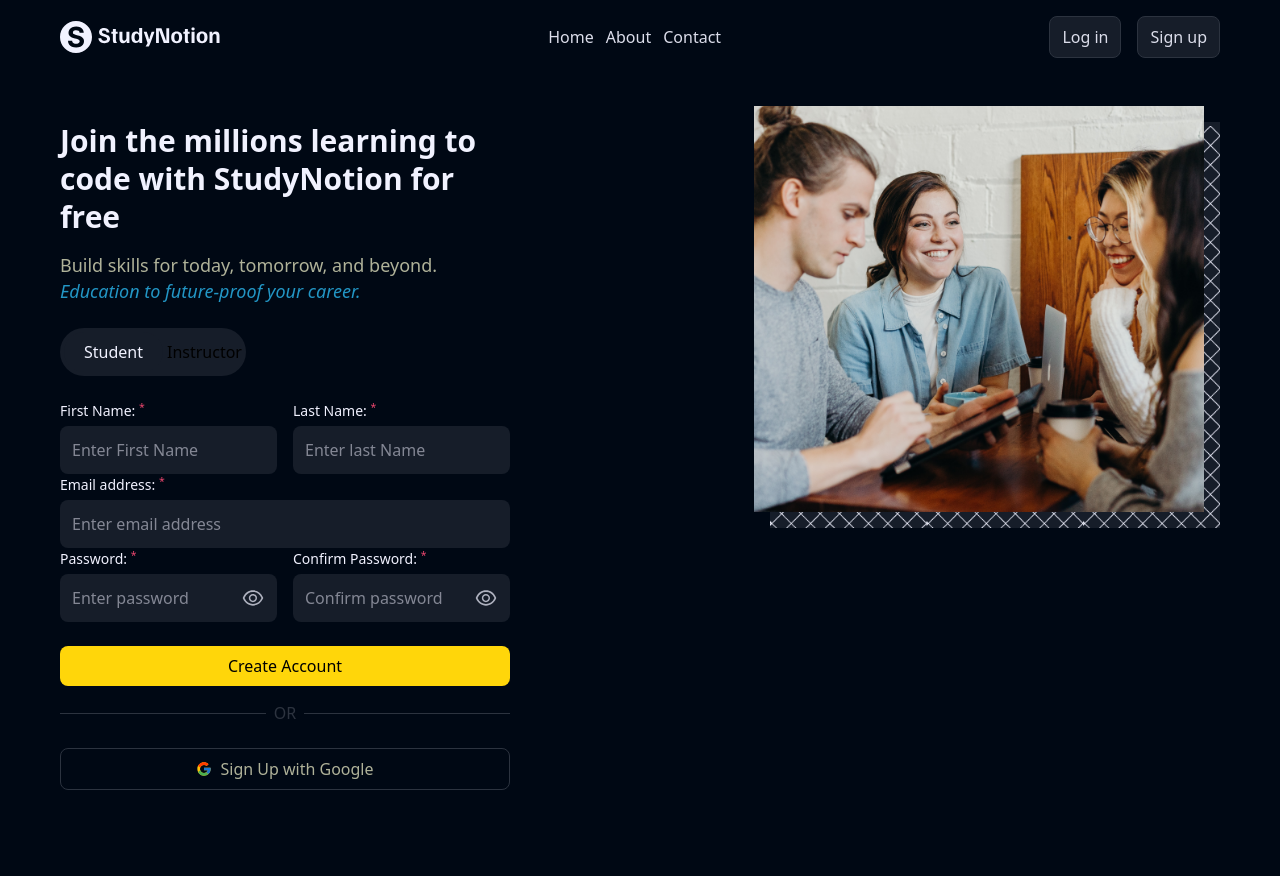
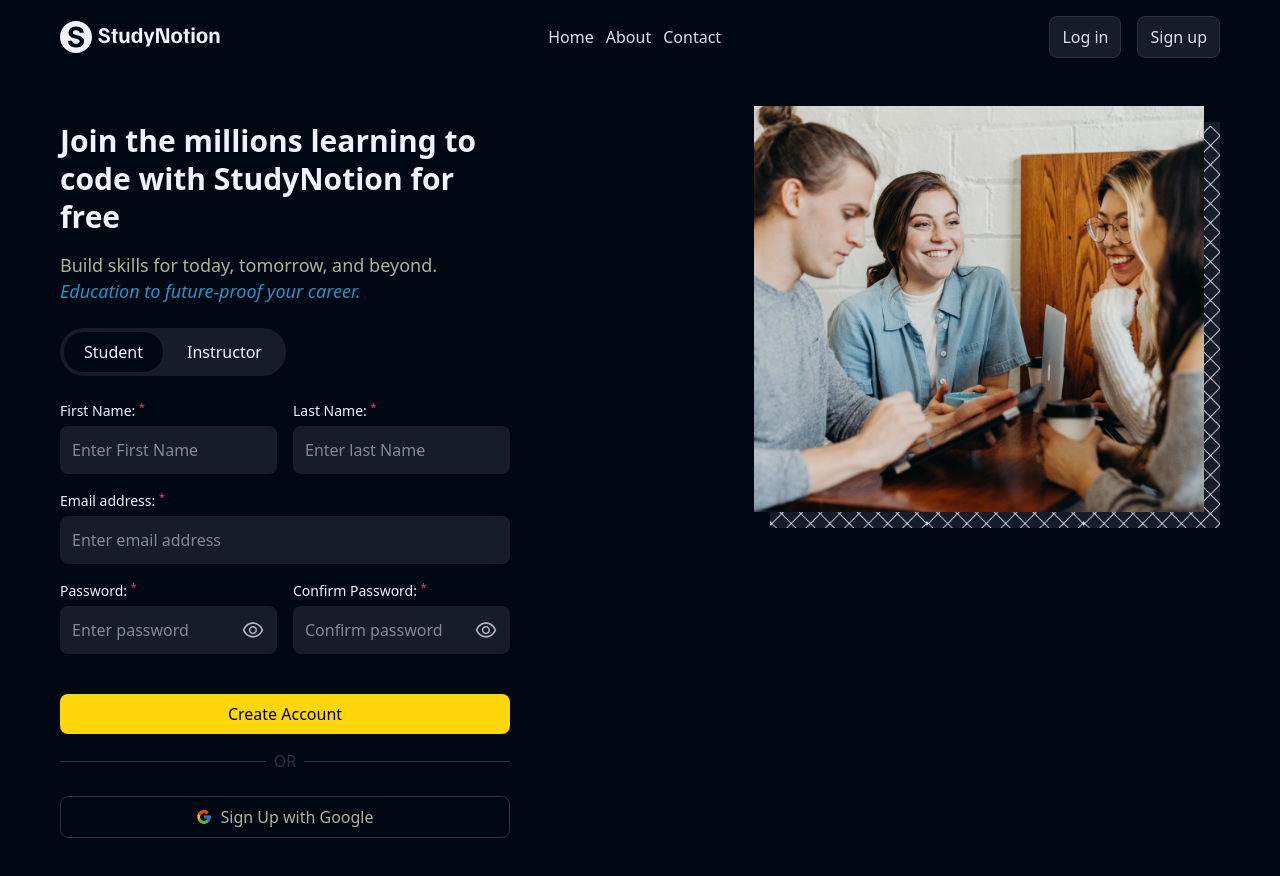
Before and after one commit to dibendughosal/StudyNotion, a React (Vite) app: page /signup in a window 1280 px wide. Shown: the top 876 px of the page. Before the commit the page ends 838 px from the top, so only its background shows below. Built offline with nearby package versions, Linux system fonts and the light colour scheme.

Commit message:
StudyNotion - Vite + React

```diff
--- a/src/Components/SignupForm.jsx
+++ b/src/Components/SignupForm.jsx
@@ -40,13 +40,13 @@
   return (
     <div >
       <div className='flex bg-[#161d29] p-1 gap-x-1 my-6 rounded-full max-w-max'>
-        <button className={`${accountType === "student" ? "bg-[#161d29] text-[#f1f2ff]" : "bg-transparent text-[#f1f2ff]"} py-2 px-5 rounded-full transition-all duration-200`} onClick={() => setAccountType("student") }>Student</button>
-        <button onClick={() => setAccountType("instructor")}>Instructor</button>
+        <button className={`${accountType === "student" ? 'bg-[#000814] text-[#f1f2ff]' : "bg-transparent text-[#f1f2ff]"}  py-2 px-5 rounded-full transition-all duration-200`} onClick={() => setAccountType("student") }>Student</button>
+        <button className={`${accountType === "instructor" ? "bg-[#000814] text-[#f1f2ff]" : "bg-transparent text-[#f1f2ff]"}  py-2 px-5 rounded-full transition-all duration-200`} onClick={() => setAccountType("instructor") } onClick={() => setAccountType("instructor")}>Instructor</button>
       </div>
 
-      <form onSubmit={submitHandler}>
+      <form onSubmit={submitHandler} className='w-full flex flex-col gap-y-4'>
 
-        <div className='w-full flex gap-x-4'>
+        <div className='w-full flex gap-x-4 font-medium'>
           <label htmlFor="firstname" className='w-full'>
             <p className='text-[0.875rem] text-[#f1f2ff] mb-1 leading-[1.375rem]'>First Name: <sup className='text-[#ef476f]'>*</sup></p>
             <input type="text" id="firstname" name="firstname" value={formData.firstname} placeholder='Enter First Name' onChange={changeHandler} className='rounded-[0.5rem] text-[#f1f2ff] w-full bg-[#161d29] p-3 shadow-[rgba(255,255,255,0.18)_0px_-1px_0px]' required />
@@ -57,12 +57,12 @@
           </label>
         </div>
 
-        <label htmlFor="email">
+        <label htmlFor="email" className='w-full font-medium'>
             <p className='text-[0.875rem] text-[#f1f2ff] mb-1 leading-[1.375rem]'>Email address: <sup className='text-[#ef476f]'>*</sup></p>
             <input type="email" id="email" name="email" value={formData.email} placeholder='Enter email address' onChange={changeHandler} className='rounded-[0.5rem] text-[#f1f2ff] w-full bg-[#161d29] p-3 shadow-[rgba(255,255,255,0.18)_0px_-1px_0px]' required />
         </label>
 
-        <div className='flex w-full gap-x-4'>
+        <div className='flex w-full gap-x-4 font-medium'>
           <label htmlFor="password" className='w-full relative'>
             <p className='text-[0.875rem] text-[#f1f2ff] mb-1 leading-[1.375rem]'>Password: <sup className='text-[#ef476f]'>*</sup></p>
             <input type={ showPassword ? "text" : "password"} id="password" name="password" value={formData.password} placeholder='Enter password' onChange={changeHandler} className='rounded-[0.5rem] text-[#f1f2ff] w-full bg-[#161d29] p-3 shadow-[rgba(255,255,255,0.18)_0px_-1px_0px]' required />
```
Also changed, not shown: 1 other file (tests, documents, lock files or other folders).
